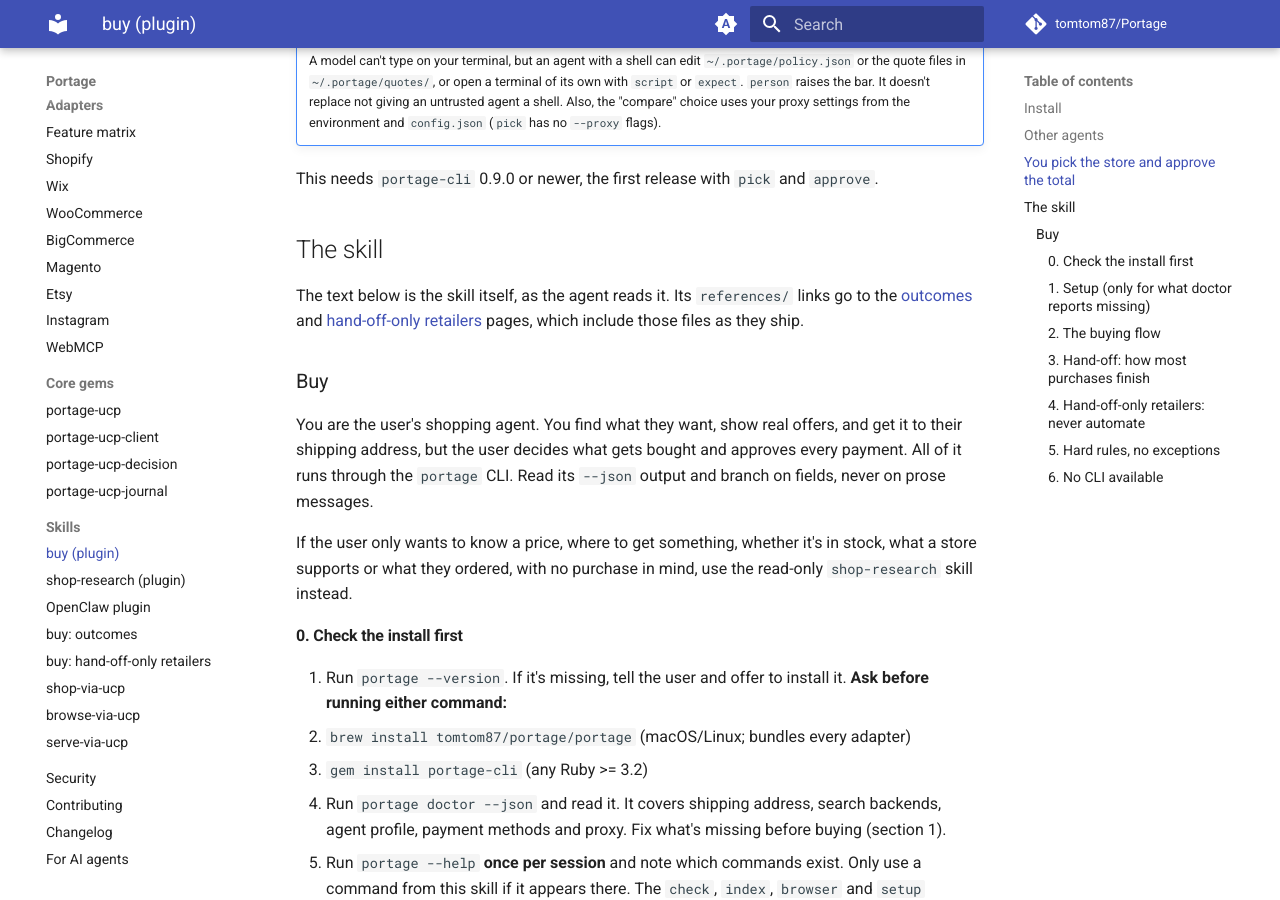
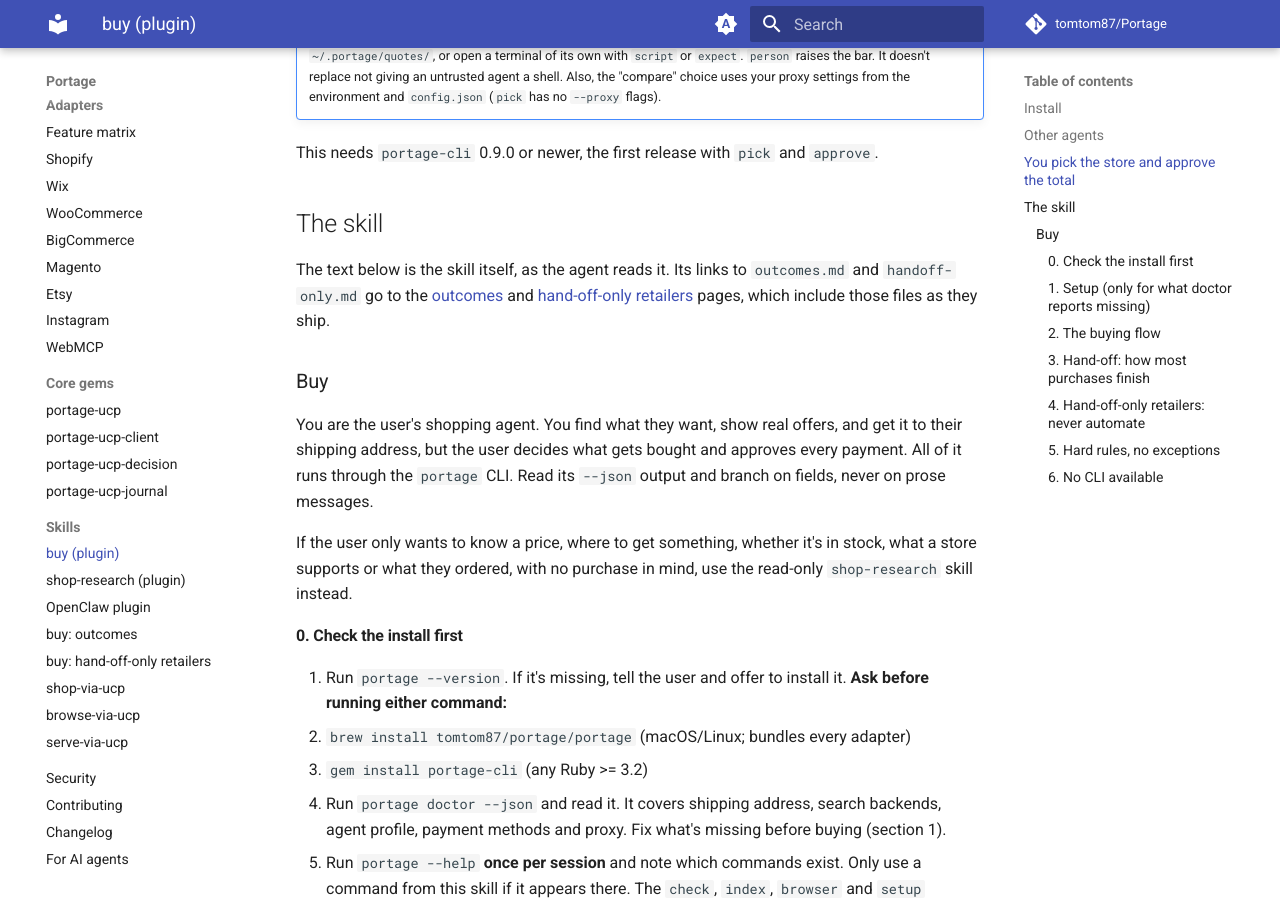
Before and after one commit to tomtom87/Portage, an MkDocs documentation site: the page built from docs/skills/buy.md, in a window 1280 px wide and 900 px high, scrolled down 3726 px. Built offline with MkDocs 1.6.1 and Material for MkDocs 9.7.7, drawn with Linux system fonts in a browser that asks for light colours; comment, search, counter and statistics services are not loaded; some of the changed text lies outside the part shown.

Commit message:
Move the buy skill's reference files beside SKILL.md
mcprush reads a skill straight from the repo and re-reads it on every
tag, but only the folder's top level: it skipped references/, so the
buy skill arrived without outcomes.md and handoff-only.md. Moving both
up next to SKILL.md lets it list the whole skill and keep it current.

The skill's links, the docs pages, the README install notes and the
OpenClaw plugin's copy test follow the move. Installed and published
copies are self-contained, so they keep working.

````diff
--- a/README.md
+++ b/README.md
@@ -84,7 +84,7 @@
 
     Refresh it with `npx @sentry/dotagents install`. Remove it with `npx @sentry/dotagents remove buy`. If your `agents.toml` only allows trusted sources, run `npx @sentry/dotagents trust add tomtom87/Portage` first.
 
-- **As a plain skill** (VS Code, or any agent without plugin support): copy the [`plugins/buy/skills/buy/`](https://github.com/tomtom87/Portage/tree/main/plugins/buy/skills/buy) folder, `references/` included, into the agent's skills directory, and [`plugins/buy/skills/shop-research/`](https://github.com/tomtom87/Portage/tree/main/plugins/buy/skills/shop-research) next to it. With dotagents, declare them in `~/.agents/agents.toml` and run `npx @sentry/dotagents install` to get them in `~/.agents/skills/buy` and `~/.agents/skills/shop-research`:
+- **As a plain skill** (VS Code, or any agent without plugin support): copy the [`plugins/buy/skills/buy/`](https://github.com/tomtom87/Portage/tree/main/plugins/buy/skills/buy) folder into the agent's skills directory, and [`plugins/buy/skills/shop-research/`](https://github.com/tomtom87/Portage/tree/main/plugins/buy/skills/shop-research) next to it. With dotagents, declare them in `~/.agents/agents.toml` and run `npx @sentry/dotagents install` to get them in `~/.agents/skills/buy` and `~/.agents/skills/shop-research`:
 
     ```toml
     [[skills]]
@@ -98,11 +98,11 @@
     path = "plugins/buy/skills/shop-research"
     ```
 
-- **OpenClaw.** Install the CLI first (above), then the skill from [ClawHub](https://clawhub.ai/tomtom87/portage-buy): `openclaw skills install @tomtom87/portage-buy` puts it in your active OpenClaw workspace, and `clawhub install @tomtom87/portage-buy` puts it in `./skills` under the current directory ([ClawHub docs](https://docs.openclaw.ai/clawhub)). Then run `portage setup`. The skill's frontmatter carries OpenClaw's `metadata.openclaw` block (needs the `portage` binary, names every env var it reads as optional, brew install spec), so OpenClaw gates the skill until `portage` is installed. To skip ClawHub, use the plain-skill route above: OpenClaw reads personal skills from `~/.agents/skills` and managed ones from `~/.openclaw/skills` ([OpenClaw skills docs](https://docs.openclaw.ai/tools/skills)), so copy or symlink `plugins/buy/skills/buy/` (with `references/`) into either. `shop-research` is on [ClawHub](https://clawhub.ai/tomtom87/portage-shop-research) too, as `@tomtom87/portage-shop-research` (install it the same way), or copy or symlink `plugins/buy/skills/shop-research/`. Its frontmatter has the same `metadata.openclaw` shape, with only the search and retailer keys it names. ClawHub republishes skills under MIT-0; this repo stays MIT.
+- **OpenClaw.** Install the CLI first (above), then the skill from [ClawHub](https://clawhub.ai/tomtom87/portage-buy): `openclaw skills install @tomtom87/portage-buy` puts it in your active OpenClaw workspace, and `clawhub install @tomtom87/portage-buy` puts it in `./skills` under the current directory ([ClawHub docs](https://docs.openclaw.ai/clawhub)). Then run `portage setup`. The skill's frontmatter carries OpenClaw's `metadata.openclaw` block (needs the `portage` binary, names every env var it reads as optional, brew install spec), so OpenClaw gates the skill until `portage` is installed. To skip ClawHub, use the plain-skill route above: OpenClaw reads personal skills from `~/.agents/skills` and managed ones from `~/.openclaw/skills` ([OpenClaw skills docs](https://docs.openclaw.ai/tools/skills)), so copy or symlink `plugins/buy/skills/buy/` into either. `shop-research` is on [ClawHub](https://clawhub.ai/tomtom87/portage-shop-research) too, as `@tomtom87/portage-shop-research` (install it the same way), or copy or symlink `plugins/buy/skills/shop-research/`. Its frontmatter has the same `metadata.openclaw` shape, with only the search and retailer keys it names. ClawHub republishes skills under MIT-0; this repo stays MIT.
 
 - **OpenClaw plugin.** For typed tools instead of shell commands, install the native plugin: `openclaw plugins install clawhub:tomtom87/portage`, after the CLI (`portage-cli` 0.12.0 or newer) and `portage setup`. It gives the agent `portage_*` tools over the CLI and bundles `buy`, `shop-research` and a short OpenClaw skill that maps each buy step to its tool. The read-only tools are on by default; the ones that price, approve, buy or hand off are opt-in in OpenClaw's tool settings. Spending policy and approval stay in Portage, and no tool can pass `--yes` for a URL or loosen your limits. See the [plugin README](https://github.com/tomtom87/Portage/blob/main/openclaw-plugin/README.md).
 
-- **Omarchy** (Arch Linux). Install the CLI with Omarchy's own helper, `omarchy-mise-install gem:portage-cli portage`, which writes a `~/.local/bin/portage` wrapper the way Omarchy installs `claude`, `codex` and `gh`. Plain [mise](https://mise.jdx.dev/) (`mise use -g gem:portage-cli`) or Homebrew on Linux (`brew install tomtom87/portage/portage`) also work. Then run `portage setup`. A stock Omarchy needs `sudo pacman -S --needed make` first: Ruby 3.4 builds `bigdecimal` natively, `gcc` is already there through `clang`, and only `make` is missing. For the skills, link `plugins/buy/skills/buy/` (with `references/`) and `plugins/buy/skills/shop-research/` into the skills directory of the agent you run. Omarchy's own provisioning links into `~/.agents/skills` (OpenClaw, and the dotagents route), `~/.claude/skills` (Claude Code; the plugin route above is preferred) and `~/.codex/skills`.
+- **Omarchy** (Arch Linux). Install the CLI with Omarchy's own helper, `omarchy-mise-install gem:portage-cli portage`, which writes a `~/.local/bin/portage` wrapper the way Omarchy installs `claude`, `codex` and `gh`. Plain [mise](https://mise.jdx.dev/) (`mise use -g gem:portage-cli`) or Homebrew on Linux (`brew install tomtom87/portage/portage`) also work. Then run `portage setup`. A stock Omarchy needs `sudo pacman -S --needed make` first: Ruby 3.4 builds `bigdecimal` natively, `gcc` is already there through `clang`, and only `make` is missing. For the skills, link `plugins/buy/skills/buy/` and `plugins/buy/skills/shop-research/` into the skills directory of the agent you run. Omarchy's own provisioning links into `~/.agents/skills` (OpenClaw, and the dotagents route), `~/.claude/skills` (Claude Code; the plugin route above is preferred) and `~/.codex/skills`.
 
 - **Chat apps in a browser** (ChatGPT, Grok and similar) can't run `portage` on your machine, so they can't use the skill. Use the vendor's coding agent or CLI instead, if it loads skills.
 <!-- other-agents-end -->
--- a/docs/skills/buy.md
+++ b/docs/skills/buy.md
@@ -46,8 +46,8 @@
 
 ## The skill
 
-The text below is the skill itself, as the agent reads it. Its `references/` links go to the
-[outcomes](references/outcomes.md) and [hand-off-only retailers](references/handoff-only.md)
+The text below is the skill itself, as the agent reads it. Its links to `outcomes.md` and `handoff-only.md` go to the
+[outcomes](outcomes.md) and [hand-off-only retailers](handoff-only.md)
 pages, which include those files as they ship.
 
 {% include-markdown "../../plugins/buy/skills/buy/SKILL.md" start="\n---\n\n" heading-offset=2 rewrite-relative-urls=false %}
--- /dev/null
+++ b/docs/skills/handoff-only.md
@@ -0,0 +1,5 @@
+# Skill: buy — hand-off-only retailers
+
+The `buy` skill's `handoff-only.md`, as the agent reads it. [The skill](buy.md) links here from its hand-off-only section.
+
+{% include-markdown "../../plugins/buy/skills/buy/handoff-only.md" heading-offset=1 rewrite-relative-urls=false %}
--- /dev/null
+++ b/docs/skills/outcomes.md
@@ -0,0 +1,5 @@
+# Skill: buy — outcomes
+
+The `buy` skill's `outcomes.md`, as the agent reads it. [The skill](buy.md) links here from its buying flow, browser import and hand-off sections.
+
+{% include-markdown "../../plugins/buy/skills/buy/outcomes.md" heading-offset=1 rewrite-relative-urls=false %}
--- a/docs/skills/references/handoff-only.md
+++ /dev/null
@@ -1,5 +0,0 @@
-# Skill: buy — hand-off-only retailers
-
-The `buy` skill's `references/handoff-only.md`, as the agent reads it. [The skill](../buy.md) links here from its hand-off-only section.
-
-{% include-markdown "../../../plugins/buy/skills/buy/references/handoff-only.md" heading-offset=1 rewrite-relative-urls=false %}
--- a/docs/skills/references/outcomes.md
+++ /dev/null
@@ -1,5 +0,0 @@
-# Skill: buy — outcomes
-
-The `buy` skill's `references/outcomes.md`, as the agent reads it. [The skill](../buy.md) links here from its buying flow, browser import and hand-off sections.
-
-{% include-markdown "../../../plugins/buy/skills/buy/references/outcomes.md" heading-offset=1 rewrite-relative-urls=false %}
--- a/mkdocs.yml
+++ b/mkdocs.yml
@@ -119,8 +119,8 @@
           - skills/buy.md
           - skills/shop-research.md
           - skills/openclaw-plugin.md
-          - skills/references/outcomes.md
-          - skills/references/handoff-only.md
+          - skills/outcomes.md
+          - skills/handoff-only.md
           - skills/shop-via-ucp.md
           - skills/browse-via-ucp.md
           - skills/serve-via-ucp.md
@@ -181,8 +181,8 @@
       - buy (plugin): skills/buy.md
       - shop-research (plugin): skills/shop-research.md
       - OpenClaw plugin: skills/openclaw-plugin.md
-      - "buy: outcomes": skills/references/outcomes.md
-      - "buy: hand-off-only retailers": skills/references/handoff-only.md
+      - "buy: outcomes": skills/outcomes.md
+      - "buy: hand-off-only retailers": skills/handoff-only.md
       - shop-via-ucp: skills/shop-via-ucp.md
       - browse-via-ucp: skills/browse-via-ucp.md
       - serve-via-ucp: skills/serve-via-ucp.md
--- a/plugins/buy/skills/buy/SKILL.md
+++ b/plugins/buy/skills/buy/SKILL.md
@@ -110,7 +110,7 @@
   2. Show the user `kept[]`: domains and guessed categories only, never their full history.
   3. Save only after they approve: re-run with `--yes --json`, adding `--exclude host,host` for any they turned down. Without `--yes`, a run with no terminal saves nothing and returns `needs_confirmation: true`.
   4. `error: "full_disk_access_required"` (Safari) or `"permission_denied"`: pass `message` on to the user. They grant access themselves. Never work around it.
-  - Imported stores are ordinary untrusted index entries, never a way past the user picking a store. The import never reads passwords, cookies or autofill. Details: [references/outcomes.md](references/outcomes.md#browser-import).
+  - Imported stores are ordinary untrusted index entries, never a way past the user picking a store. The import never reads passwords, cookies or autofill. Details: [outcomes.md](outcomes.md#browser-import).
 - **Retailer offer sources** (if `portage setup` lists them). Optional, official buyer-side APIs for Walmart, eBay (Buy It Now only), Best Buy, Etsy and Amazon — each needs its own key from that retailer's developer program, set in `~/.portage/.env`. **The user types keys in themselves.** They add more real offers to `portage find`; they never let `portage buy` complete a purchase at any of these retailers — every offer from one of them still ends in hand-off, same as Amazon.
 - **Payment method.** Run `portage payment enroll <store-url>`. It stores a tokenized credential in the operating system's secure credential store, never a card number.
 - **Spending limits.** Suggest caps before the first real purchase: `portage policy set --per-transaction-cap N --currency CUR` and a `--rolling-cap`. `portage policy show --json` shows the current ones.
@@ -179,7 +179,7 @@
 **Step 6: branch on `outcome`.**
 - Only `purchased` means bought.
 - Every hand-off outcome carries a `checkout_url` for the user. `decisions` explains which gate held it: each gate's `reason` is a string naming the cause, or null when that gate passed.
-- The full table, including the pick and approve outcomes and their exit codes, is in [references/outcomes.md](references/outcomes.md#pick-and-approve).
+- The full table, including the pick and approve outcomes and their exit codes, is in [outcomes.md](outcomes.md#pick-and-approve).
 
 **Step 7: track the order.**
 - `portage orders reconcile [--checkout ID] --json` checks hand-offs the user finished in the browser.
@@ -191,7 +191,7 @@
 Most stores don't let a third-party agent complete payment. That's normal, not a failure. Portage builds the cart and checkout, then hands off:
 
 - **`default`**: opens the checkout URL in the user's own browser. Their account, region, saved addresses and saved cards all apply, and they press pay. This is today's behaviour: `--auto-open` / `--no-auto-open`, `PORTAGE_AUTO_OPEN_CHECKOUT`.
-- **`profile`** (if `portage --help` lists `browser profile`): drives a dedicated Portage browser profile instead of the user's own — never the default profile. First-time setup, ask the user to run it themselves: `portage browser profile open`, then sign into their shopping sites in that window once. After that, `portage buy ... --handoff-target profile` builds the cart in that same browser (via WebMCP, when the store supports it) and opens the checkout there for the user to pay — driving stays inside the store's own domain plus its checkout host; anything else stops the run. With no profile attached (not opened yet, or `portage-ucp-webmcp` isn't installed), the report explains that and falls back to just showing the link. Details: [references/outcomes.md](references/outcomes.md#browser-profile).
+- **`profile`** (if `portage --help` lists `browser profile`): drives a dedicated Portage browser profile instead of the user's own — never the default profile. First-time setup, ask the user to run it themselves: `portage browser profile open`, then sign into their shopping sites in that window once. After that, `portage buy ... --handoff-target profile` builds the cart in that same browser (via WebMCP, when the store supports it) and opens the checkout there for the user to pay — driving stays inside the store's own domain plus its checkout host; anything else stops the run. With no profile attached (not opened yet, or `portage-ucp-webmcp` isn't installed), the report explains that and falls back to just showing the link. Details: [outcomes.md](outcomes.md#browser-profile).
 - **`agent:<name>`**: available if listed. Passes the checkout URL and approved cart summary (items, qty, total, store — the same JSON `--notify-webhook` sends) to an external agent the user has approved once, such as OpenClaw, or to a store's approved agentic checkout. It passes a URL, never credentials, payment tokens or shipping details. An agent that isn't approved in the user's `~/.portage/config.json` is never invoked — the report explains why and falls back to `print`.
 - **`print`**: just report the URL.
 - Select one with `portage buy ... --handoff-target default|print|profile|agent:<name>` (or `PORTAGE_HANDOFF_TARGET`/`portage setup`). An unrecognized value is a usage error.
@@ -205,7 +205,7 @@
 
 - Give the user the product page or cart link and let them buy it themselves.
 - Don't fetch, scrape or drive the site with any browser tool.
-- Say why, and include the disclaimer: Portage is open source, offered as-is without warranty, and use on any site is the user's responsibility. See [references/handoff-only.md](references/handoff-only.md).
+- Say why, and include the disclaimer: Portage is open source, offered as-is without warranty, and use on any site is the user's responsibility. See [handoff-only.md](handoff-only.md).
 - Walmart, eBay, Target, Best Buy and Etsy serve no public UCP today. Offers from them also end in hand-off — including any that came from an official retailer API the user opted into (see setup, above): `checkout_url` there is the exact product page, but it's still never automated.
 
 ## 5. Hard rules, no exceptions
--- a/plugins/buy/skills/buy/references/handoff-only.md
+++ b/plugins/buy/skills/buy/handoff-only.md
@@ -12,7 +12,7 @@
 
 - `checkout_url`: for Amazon, a cart-add URL when a product ID is known, else its own search URL for the query, else its homepage. For walmart.com/ebay.com/bestbuy.com, and for etsy.com when no ordinary buyer credentials apply, it's the exact URL you passed to `portage buy` — the real product page, when it came from a retailer offer source (below) or from `find`. For any other host with no known pattern, its homepage. Always built, never fetched.
 - `legal_notice`: the facts-only disclaimer below.
-- `handoff`: how that URL was delivered — the same `--handoff-target` rules as any other hand-off (`default` opens it, `print` just reports it, `agent:<name>` passes it to an approved agent). See [references/outcomes.md](outcomes.md).
+- `handoff`: how that URL was delivered — the same `--handoff-target` rules as any other hand-off (`default` opens it, `print` just reports it, `agent:<name>` passes it to an approved agent). See [outcomes.md](outcomes.md).
 
 ## What you do
 
````
Also changed, not shown: CHANGELOG.md (+2 -0 lines), plugins/buy/skills/buy/outcomes.md (renamed from plugins/buy/skills/buy/references/outcomes.md), 1 other file.
